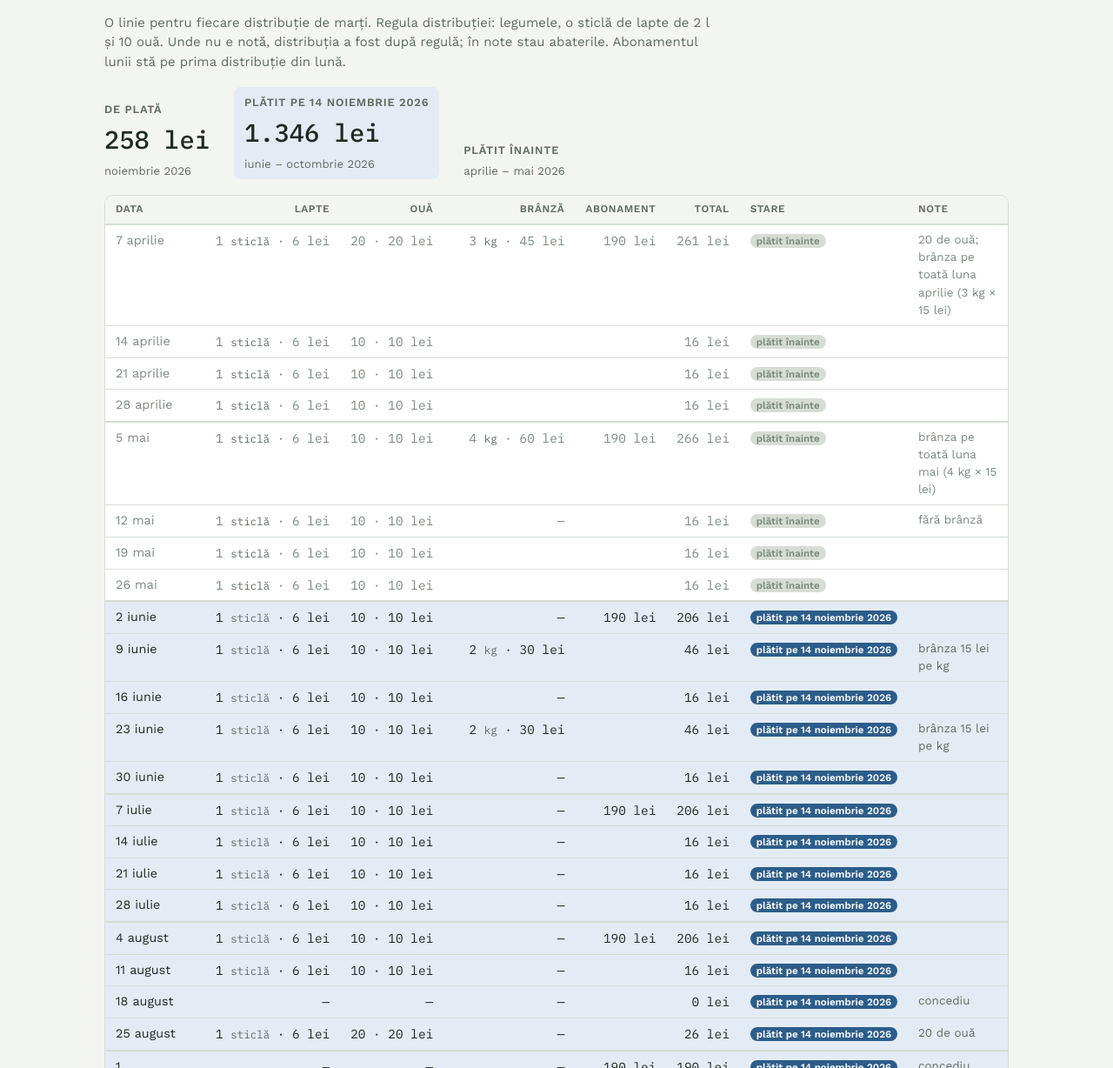
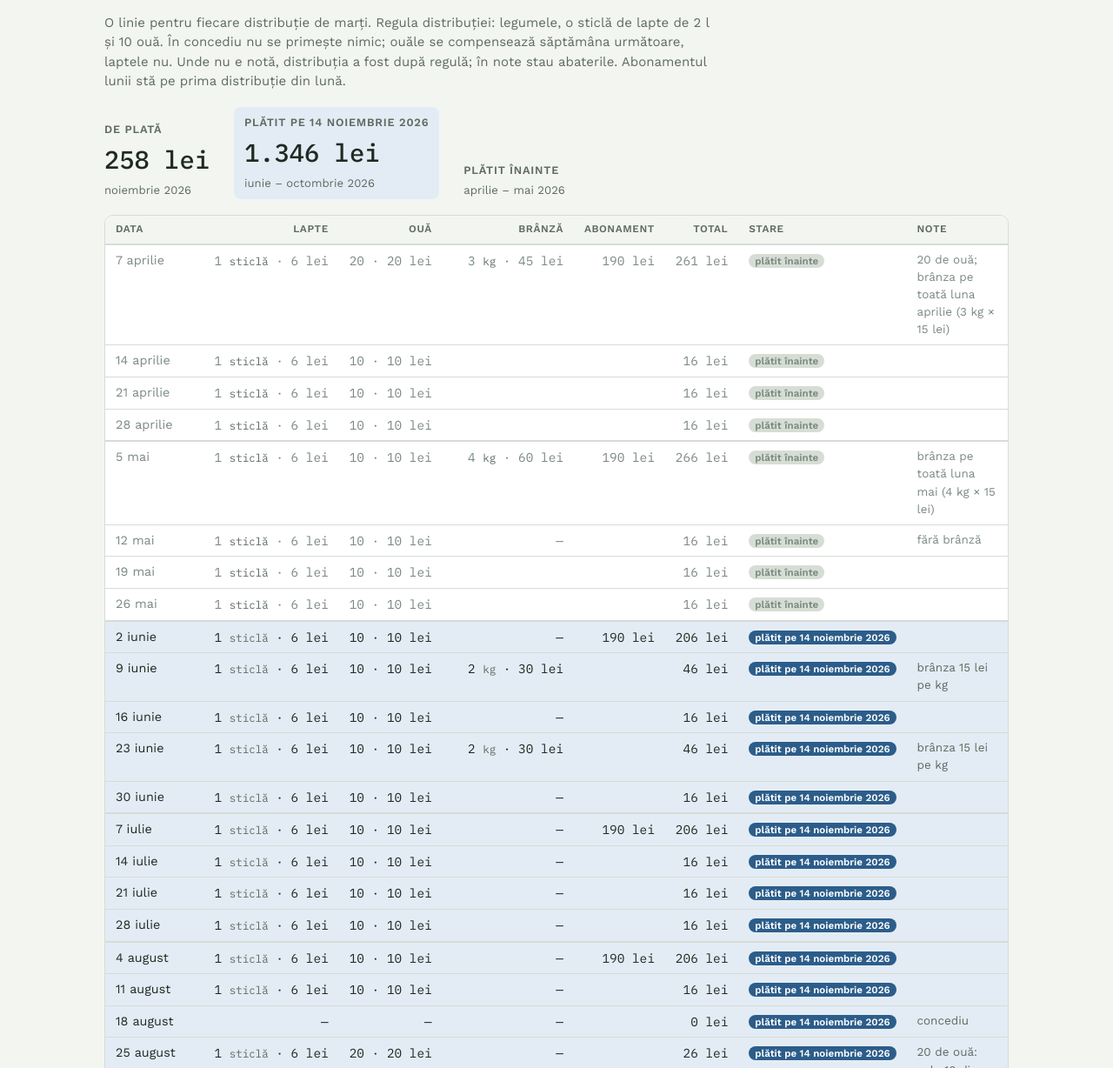
Before and after one commit to pro-vio/socoteala-asat, a plain HTML site: page index.html in a window 1280 px wide. Shown: the part 72-1300 px from the top of the page at 87% size. Drawn offline with nearby package versions, Linux system fonts and the light colour scheme.

Commit message:
Regula concediului: fără lapte și ouă, ouăle compensate săptămâna următoare
Co-Authored-By: Claude Opus 5.5 <noreply@anthropic.com>

```diff
--- a/index.html
+++ b/index.html
@@ -57,7 +57,7 @@ tfoot td{font-weight:700;background:var(--accent-soft)}
 
 <div class="wrap">
   <h1>Socoteala la ASAT</h1>
-  <p class="lead">O linie pentru fiecare distribuție de marți. Regula distribuției: legumele, o sticlă de lapte de 2 l și 10 ouă. Unde nu e notă, distribuția a fost după regulă; în note stau abaterile. Abonamentul lunii stă pe prima distribuție din lună.</p>
+  <p class="lead">O linie pentru fiecare distribuție de marți. Regula distribuției: legumele, o sticlă de lapte de 2 l și 10 ouă. În concediu nu se primește nimic; ouăle se compensează săptămâna următoare, laptele nu. Unde nu e notă, distribuția a fost după regulă; în note stau abaterile. Abonamentul lunii stă pe prima distribuție din lună.</p>
 
   <div class="bar">
     <div><span class="k">De plată</span><span class="big" id="total">0 lei</span><span class="sub" id="totalN">se calculează</span></div>
@@ -92,8 +92,8 @@ const months = [
     ["2 iunie",1,10,0,0,""],["9 iunie",1,10,2,30,"brânza 15 lei pe kg"],["16 iunie",1,10,0,0,""],
     ["23 iunie",1,10,2,30,"brânza 15 lei pe kg"],["30 iunie",1,10,0,0,""]]},
   {name:"iulie 2026", rows:["7","14","21","28"].map(d=>[d+" iulie",1,10,0,0,""])},
-  {name:"august 2026", rows:[["4 august",1,10,0,0,""],["11 august",1,10,0,0,""],["18 august",0,0,0,0,"concediu"],["25 august",1,20,0,0,"20 de ouă"]]},
-  {name:"septembrie 2026", rows:[["1 septembrie",0,0,0,0,"concediu"],["8 septembrie",1,20,0,0,"20 de ouă"]].concat(["15","22","29"].map(d=>[d+" septembrie",1,10,0,0,""]))},
+  {name:"august 2026", rows:[["4 august",1,10,0,0,""],["11 august",1,10,0,0,""],["18 august",0,0,0,0,"concediu"],["25 august",1,20,0,0,"20 de ouă: cele 10 din concediu, compensate"]]},
+  {name:"septembrie 2026", rows:[["1 septembrie",0,0,0,0,"concediu"],["8 septembrie",1,20,0,0,"20 de ouă: cele 10 din concediu, compensate"]].concat(["15","22","29"].map(d=>[d+" septembrie",1,10,0,0,""]))},
   {name:"octombrie 2026", rows:["6","13","20"].map(d=>[d+" octombrie",1,10,0,0,""]).concat([["27 octombrie",2,0,0,0,"2 sticle (4 l), fără ouă"]])},
   {name:"noiembrie 2026", rows:[["3 noiembrie",1,10,0,0,""],["10 noiembrie",1,10,1.8,36,"brânza 20 de lei pe kg"]]},
 ];
```
